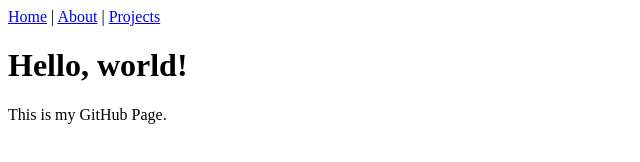
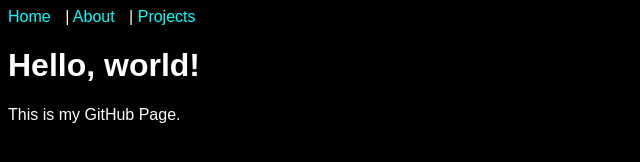
Before and after one commit to Rzidev/Rzidev.github.io, a plain HTML site: page index.html in a window 1280 px wide. Shown: the whole page, without its empty margins (0-640 px from the left). Drawn offline with Linux system fonts and the light colour scheme.

Commit message:
updated website

```diff
--- a/index.html
+++ b/index.html
@@ -4,6 +4,7 @@
 <head>
     <meta charset="UTF-8">
     <title>Welcome to My GitHub Page</title>
+    <link rel="stylesheet" href="style.css">
 </head>
 <body>
 
--- /dev/null
+++ b/style.css
@@ -0,0 +1,15 @@
+body {
+  background-color: black;
+  color: white;
+  font-family: sans-serif;
+}
+
+nav a {
+  color: cyan;
+  margin-right: 10px;
+  text-decoration: none;
+}
+
+nav a:hover {
+  text-decoration: underline;
+}
```
